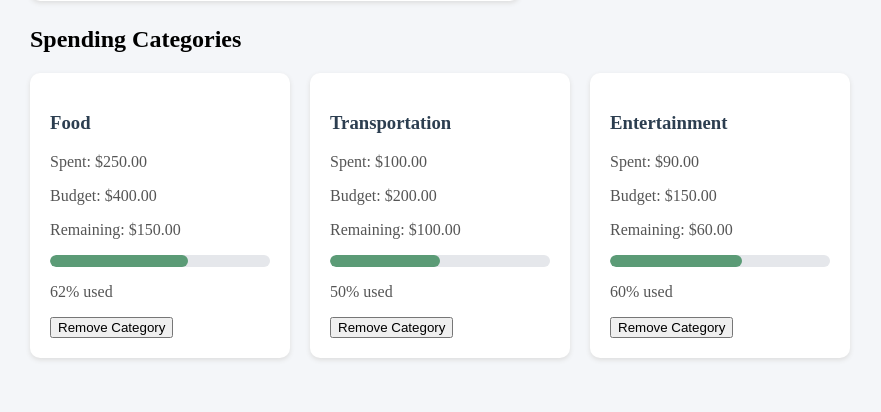
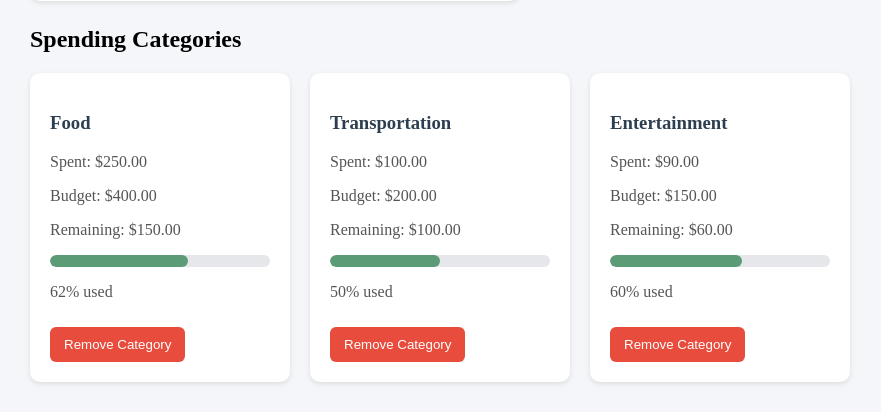
Before and after one commit to Laurence890/cash-cache, a Flask app: page /budgeting in a window 1280 px wide. Shown: the part 676-1088 px from the top of the page, without its empty margins (0-881 px from the left). Before the commit the page ends 1036 px from the top, so only its background shows below. Run offline with Flask 3, Linux system fonts and the light colour scheme.

Commit message:
added the feature to remove categories from the budgeting page

```diff
--- a/static/style.css
+++ b/static/style.css
@@ -268,3 +268,17 @@ p {
     background-color: #5b9b76;
     border-radius: 10px;
 }
+
+.remove-budget-button {
+    background-color: #e74c3c;
+    color: white;
+    border: none;
+    padding: 10px 14px;
+    border-radius: 6px;
+    cursor: pointer;
+    margin-top: 10px;
+}
+
+.remove-budget-button:hover {
+    background-color: #c0392b;
+}
```
